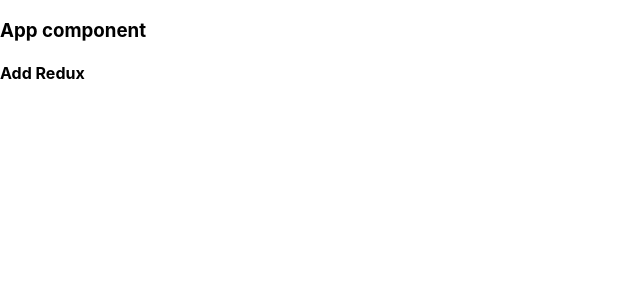
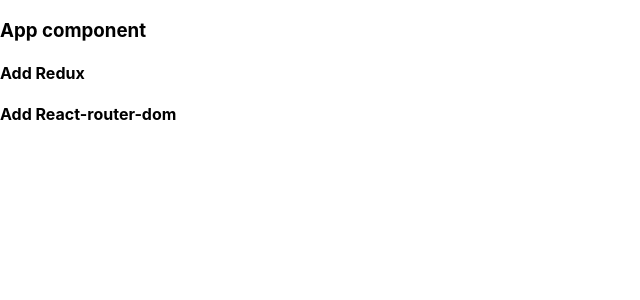
Before and after one commit to Shahil9934/start-react, a React (Create React App) app: page / in a window 1280 px wide. Shown: the top 300 px of the page, without its empty margins (0-640 px from the left). Built offline with nearby package versions, Linux system fonts and the light colour scheme.

Commit message:
add react-router-dom

```diff
--- a/src/App.js
+++ b/src/App.js
@@ -5,6 +5,7 @@
     <div>
       <h3>App component</h3>
       <h4>Add Redux</h4>
+       <h4>Add React-router-dom</h4>
     </div>
   )
 })
```
